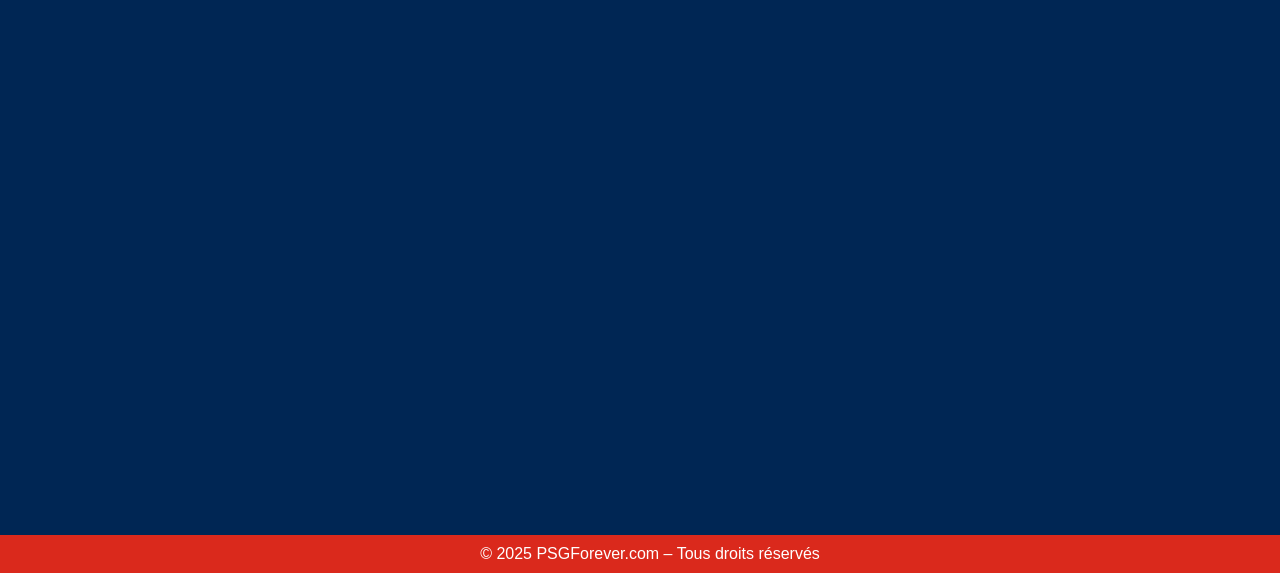
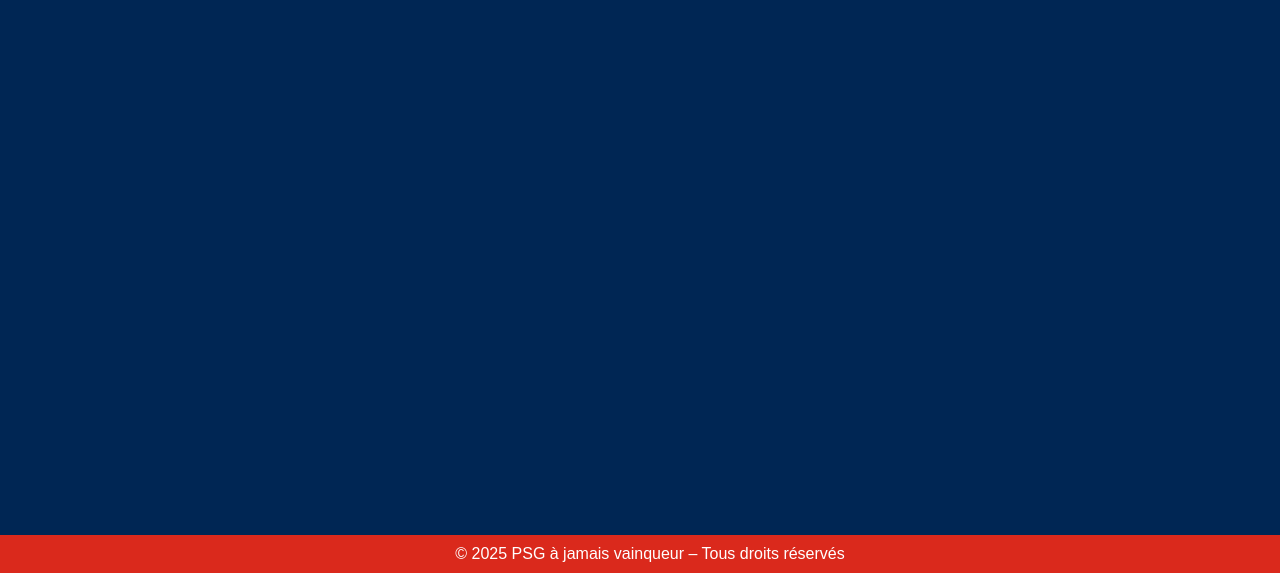
Before and after one commit to Melzou/psg-champion-2025, a plain HTML site: page index.html in a window 1280 px wide. Shown: the part 227-800 px from the top of the page. Drawn offline with Linux system fonts and the light colour scheme.

Commit message:
Update index.html

```diff
--- a/index.html
+++ b/index.html
@@ -72,7 +72,7 @@
   </div>
 
   <footer>
-    &copy; 2025 PSGForever.com – Tous droits réservés
+    &copy; 2025 PSG à jamais vainqueur – Tous droits réservés
   </footer>
 
   <script>
```
